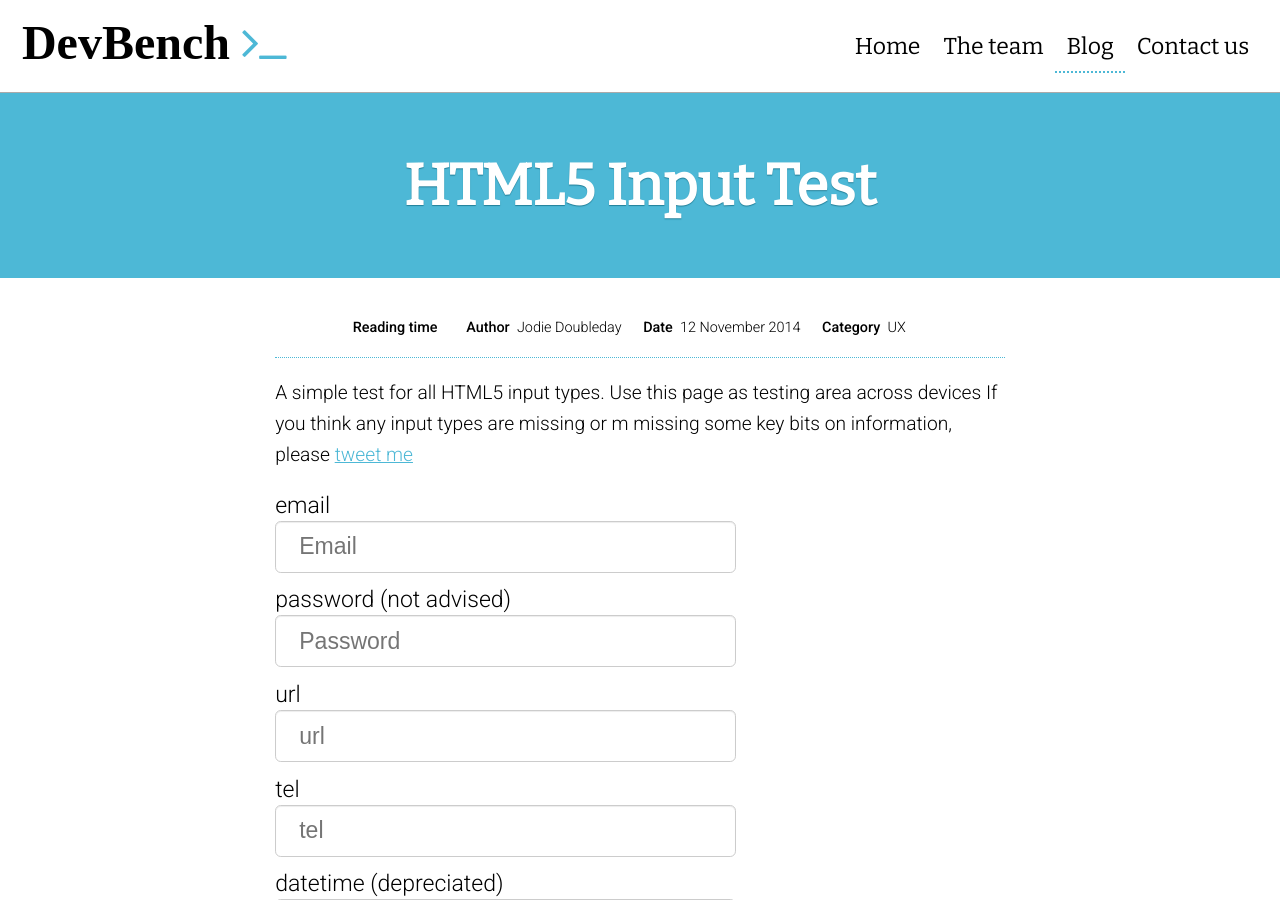
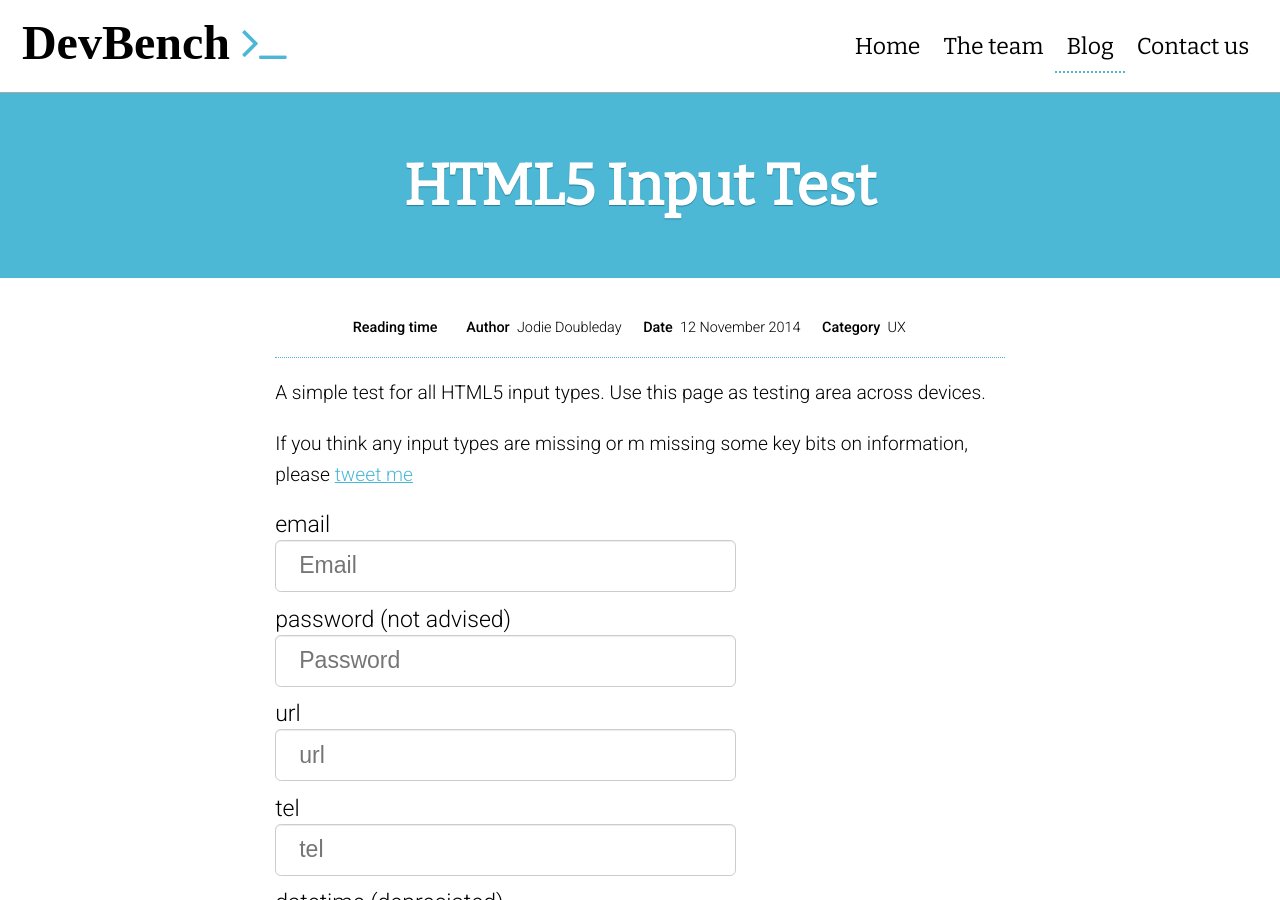
Before and after one commit to devbench/devbench.github.io, a Jekyll site: the page built from _posts/2014-11-12-HTML5-input-test.md, in a window 1280 px wide and 900 px high. Built offline with Jekyll 4.4.1, drawn with Linux system fonts in a browser that asks for light colours; some web fonts are replaced; a script that is not in the unit is left out; comment, search, counter and statistics services are not loaded; part of the change alters nothing that is shown.

```diff
--- a/_posts/2014-11-12-HTML5-input-test.md
+++ b/_posts/2014-11-12-HTML5-input-test.md
@@ -1,15 +1,17 @@
 ---
 title: HTML5 Input Test
 layout: post
-time: ~
+time: null
 author: Jodie Doubleday
 twitter: jodiedoubleday
 category: UX
-avatar: /assets/images/jodie-retina.jpg
+avatar: "/assets/images/jodie-retina.jpg"
 comments: true
+published: true
 ---
 
-A simple test for all HTML5 input types. Use this page as testing area across devices
+A simple test for all HTML5 input types. Use this page as testing area across devices.
+
 If you think any input types are missing or m missing some key bits on information, please <a href="http://twitter.com/?status=@{{ page.twitter }}" title="{{ page.author }}'s' Twitter">tweet me</a>
 
 <form role="form">
```
